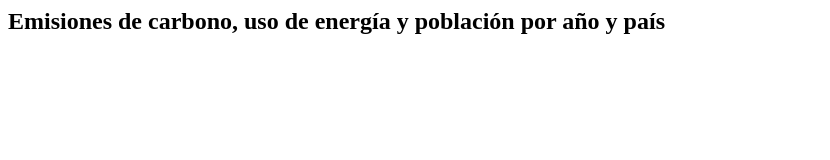
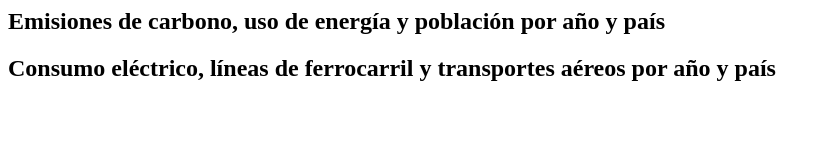
Before and after one commit to elbarea/DGSIN1920-13, a website: page public/integrations.html in a window 1280 px wide. Shown: the whole page, without its empty margins (0-830 px from the left). Drawn offline with Linux system fonts and the light colour scheme.

Commit message:
Añadido encabezado a las gráficas de la API 2

```diff
--- a/public/integrations.html
+++ b/public/integrations.html
@@ -5,6 +5,8 @@
 
 <div id="grafica2"></div>
 <div id="grafica3"></div>
+
+<h2 class="p-3">Consumo eléctrico, líneas de ferrocarril y transportes aéreos por año y país</h2>
 <div id="grafica4"></div>
 <div id="grafica5"></div>
 <div id="grafica6"></div>
```
